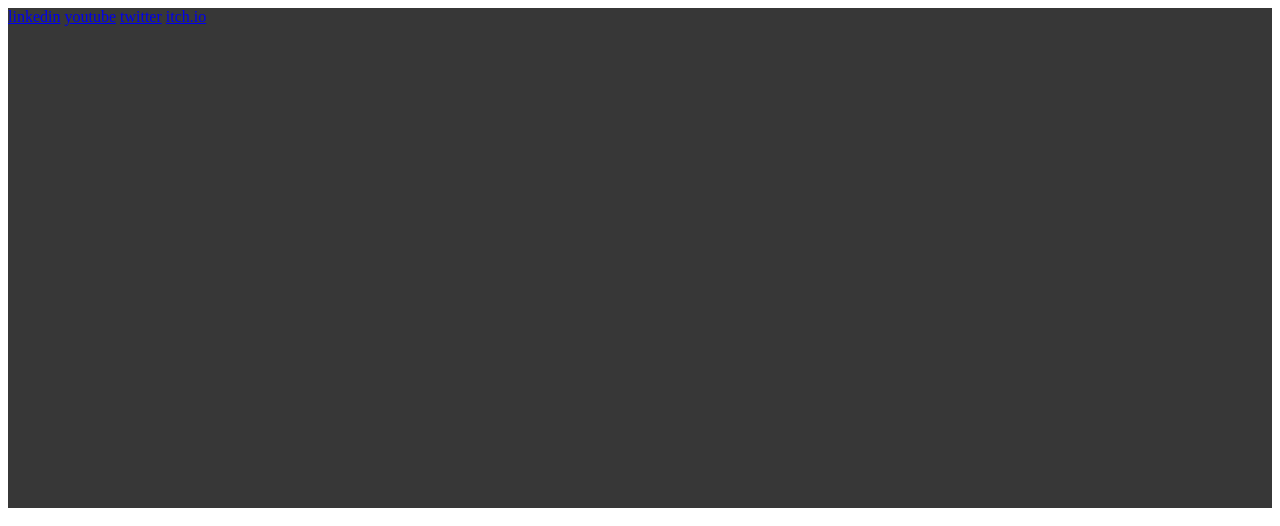
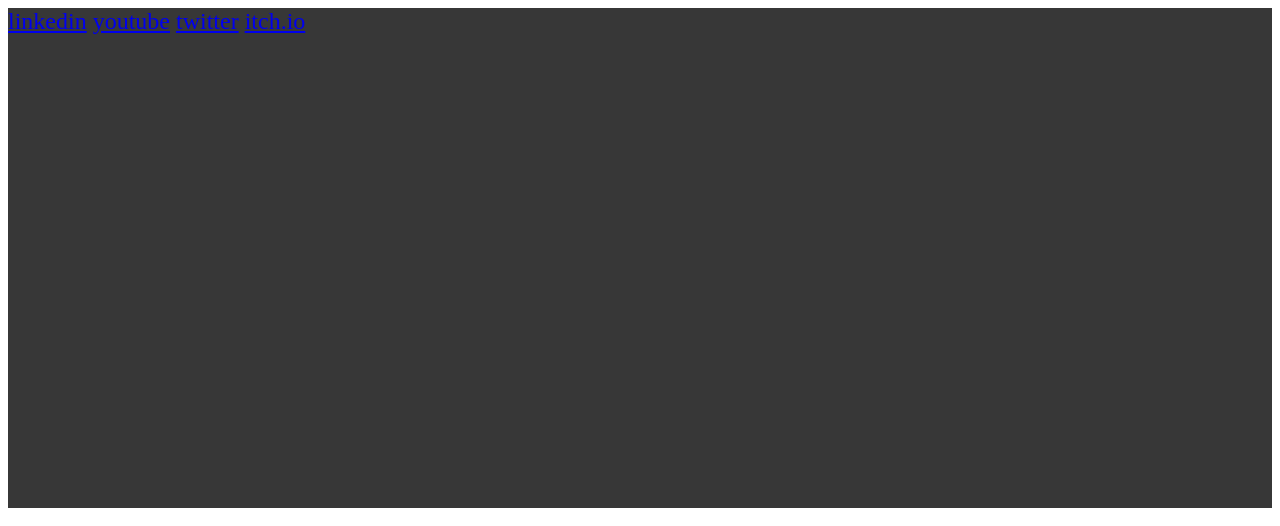
Before and after one commit to GarnetKane99/GarnetKane99.github.io, a plain HTML site: page index.html in a window 1280 px wide. Shown: the top 526 px of the page. Drawn offline with Linux system fonts and the light colour scheme.

Commit message:
geo font

```diff
--- a/styles.css
+++ b/styles.css
@@ -3,4 +3,7 @@ div.banner {
     height: 500px;
     color: #FFFFFF;
     background-color: #373737;
+    font-family: "Geo";
+    src: url(/geo/Geo-Regular.ttf);
+    font-size: 24px;
 }
```
Also changed, not shown: geo/Geo-Oblique.ttf (added), geo/Geo-Regular.ttf (added), geo/OFL.txt (added).
